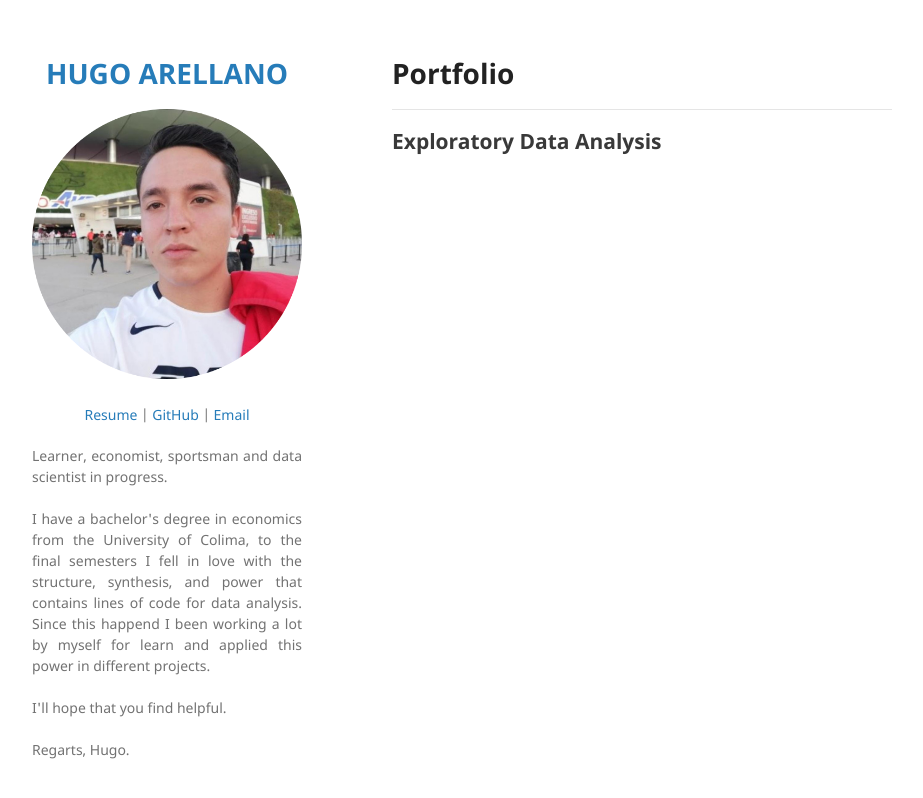
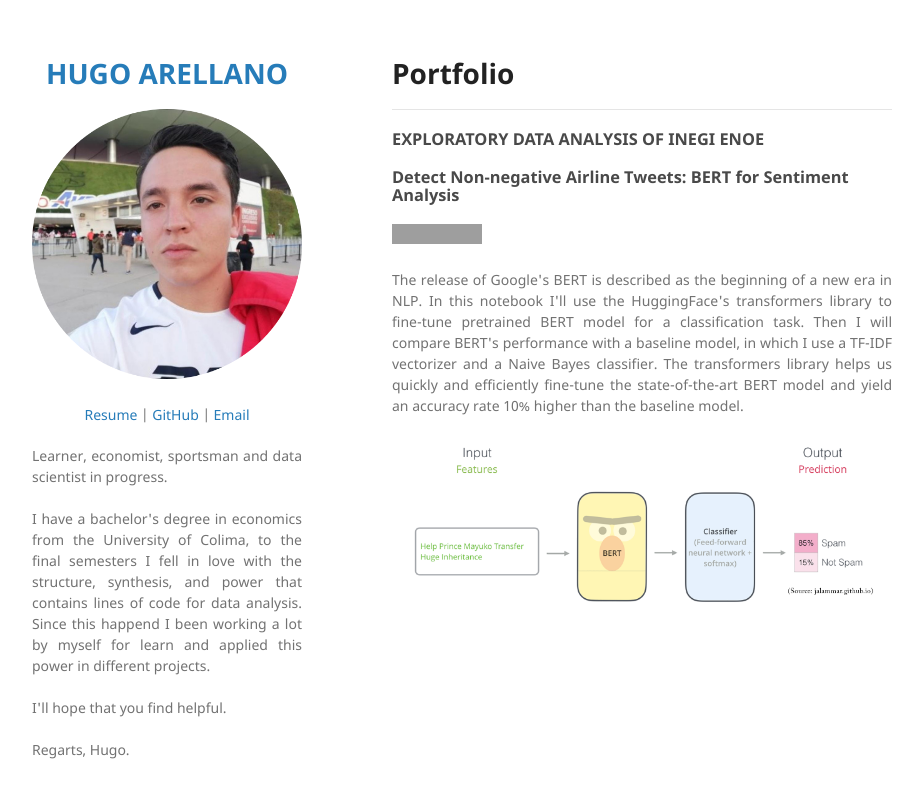
Before and after one commit to economistanddatascientist/economistanddatascientist.github.io, a Jekyll site: the page built from index.md, in a window 1280 px wide. Shown: the top 798 px of the page, without its empty margins (178-1101 px from the left). Built offline with Jekyll 4.4.1, drawn with Linux system fonts in a browser that asks for light colours; our own code applies the rules of GitHub Pages for plain Markdown files; grey boxes are pictures that could not be loaded.

Commit message:
Update index.md

```diff
--- a/index.md
+++ b/index.md
@@ -1,3 +1,11 @@
 # Portfolio
 ---
-## Exploratory Data Analysis
+### EXPLORATORY DATA ANALYSIS OF INEGI ENOE
+
+### Detect Non-negative Airline Tweets: BERT for Sentiment Analysis
+
+[![Run in Google Colab](https://img.shields.io/badge/Colab-Run_in_Google_Colab-blue?logo=Google&logoColor=FDBA18)](https://colab.research.google.com/drive/1f32gj5IYIyFipoINiC8P3DvKat-WWLUK)
+
+<div style="text-align: justify">The release of Google's BERT is described as the beginning of a new era in NLP. In this notebook I'll use the HuggingFace's transformers library to fine-tune pretrained BERT model for a classification task. Then I will compare BERT's performance with a baseline model, in which I use a TF-IDF vectorizer and a Naive Bayes classifier. The transformers library helps us quickly and efficiently fine-tune the state-of-the-art BERT model and yield an accuracy rate 10% higher than the baseline model.</div>
+
+<center><img src="images/BERT-classification.png"/></center>
```
